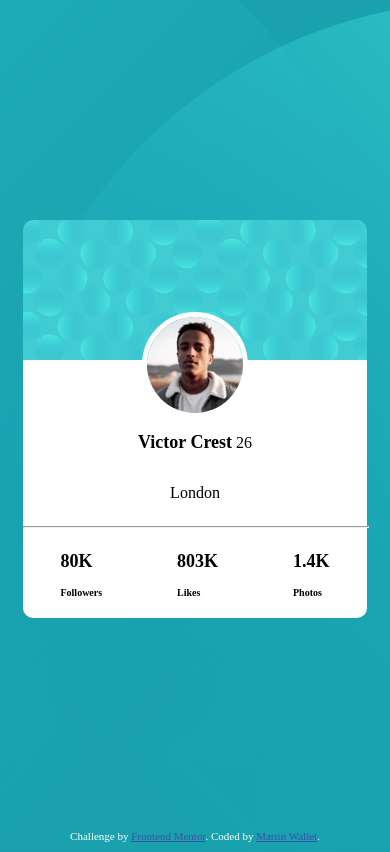
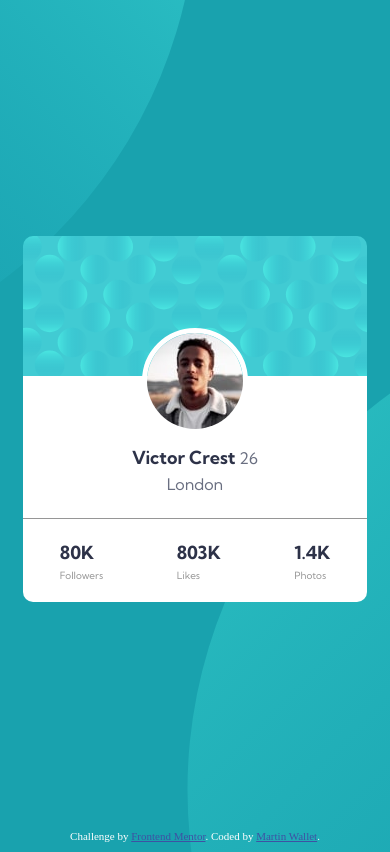
Before and after one commit to martinw0/profile-card, a plain HTML site: page index.html in a window 390 px wide. Drawn offline with Linux system fonts and the light colour scheme.

Commit message:
ok for mobile design

```diff
--- a/style.css
+++ b/style.css
@@ -1,3 +1,4 @@
+@import url('https://fonts.googleapis.com/css2?family=Kumbh+Sans:wght@400;700&display=swap');
 :root {
     --dark-cyan: hsl(185, 75%, 39%);
     --very-dark-desaturated-blue: hsl(229, 23%, 23%);
@@ -15,7 +16,7 @@ body {
     justify-content: space-between;
     background-image: url(./images/bg-pattern-top.svg),url(./images/bg-pattern-bottom.svg);
     background-repeat: no-repeat;
-    background-position: top left, bottom right;
+    background-position: -780px -600px, 187px 300px;
 }
 .nothing {
     visibility: hidden;
@@ -33,22 +34,37 @@ main {
 }
 .name * {
     display: inline-block;
+    margin-bottom: 5px;
 }
-h1 {
+h1,h2 {
     font-size: 18px;
-}
-h2 {
-    font-size: 18px;
+    font-family: 'Kumbh Sans';
+    font-weight: 700;
+    margin-bottom: 5px;
+    color: var(--very-dark-desaturated-blue);
 }
 h3 {
     font-size: 10px;
+    font-family: 'Kumbh Sans';
+    font-weight: 400;
+    margin-top: 0;
+    color: var(--dark-gray);
+}
+p {
+    font-family: 'Kumbh Sans';
+    font-weight: 400;
+    margin-top: 0;
+    color: var(--dark-grayish-blue);
 }
 img {
     border-radius: 100%;
-    border: 5px solid white
+    border: 5px solid white;
 }
 hr {
     width: 100%;
+    height: 1px;
+    border: none;
+    background-color: var(--dark-gray);
 }
 .stats {
     display: flex;
```
